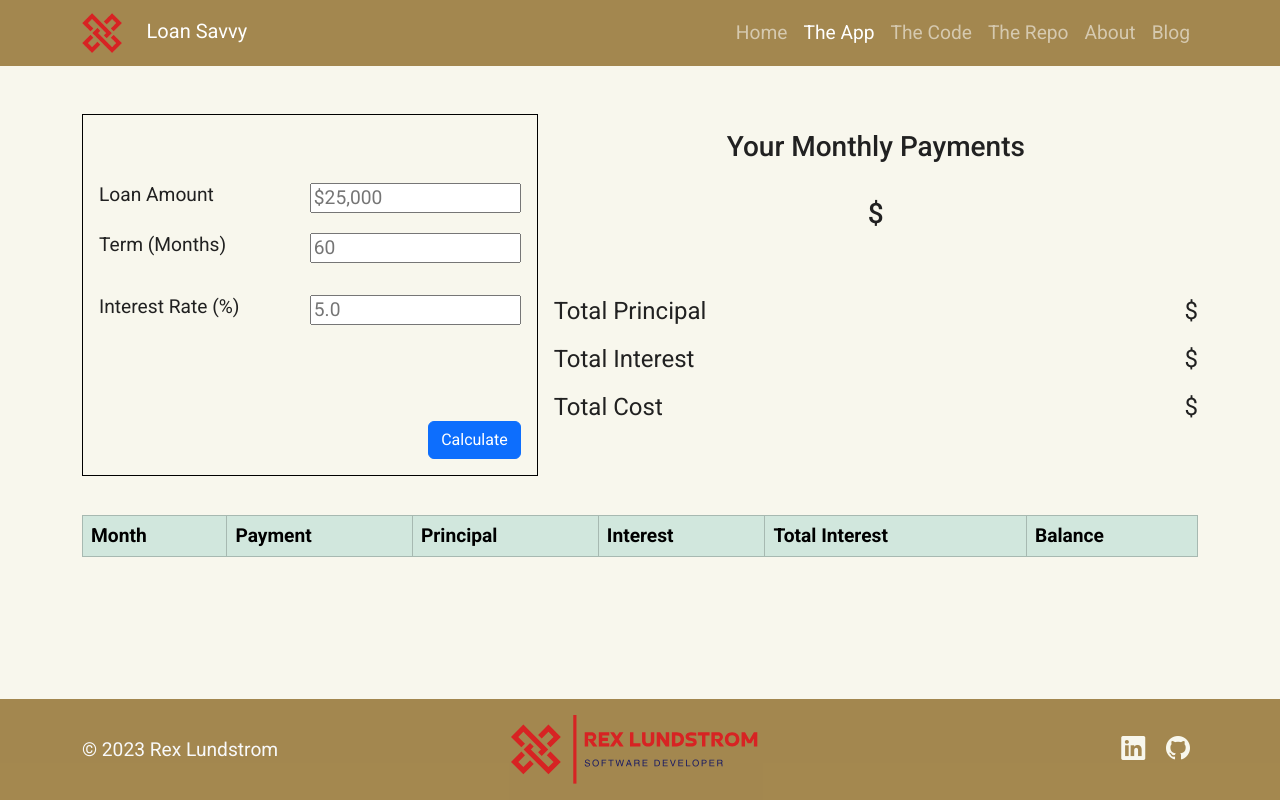
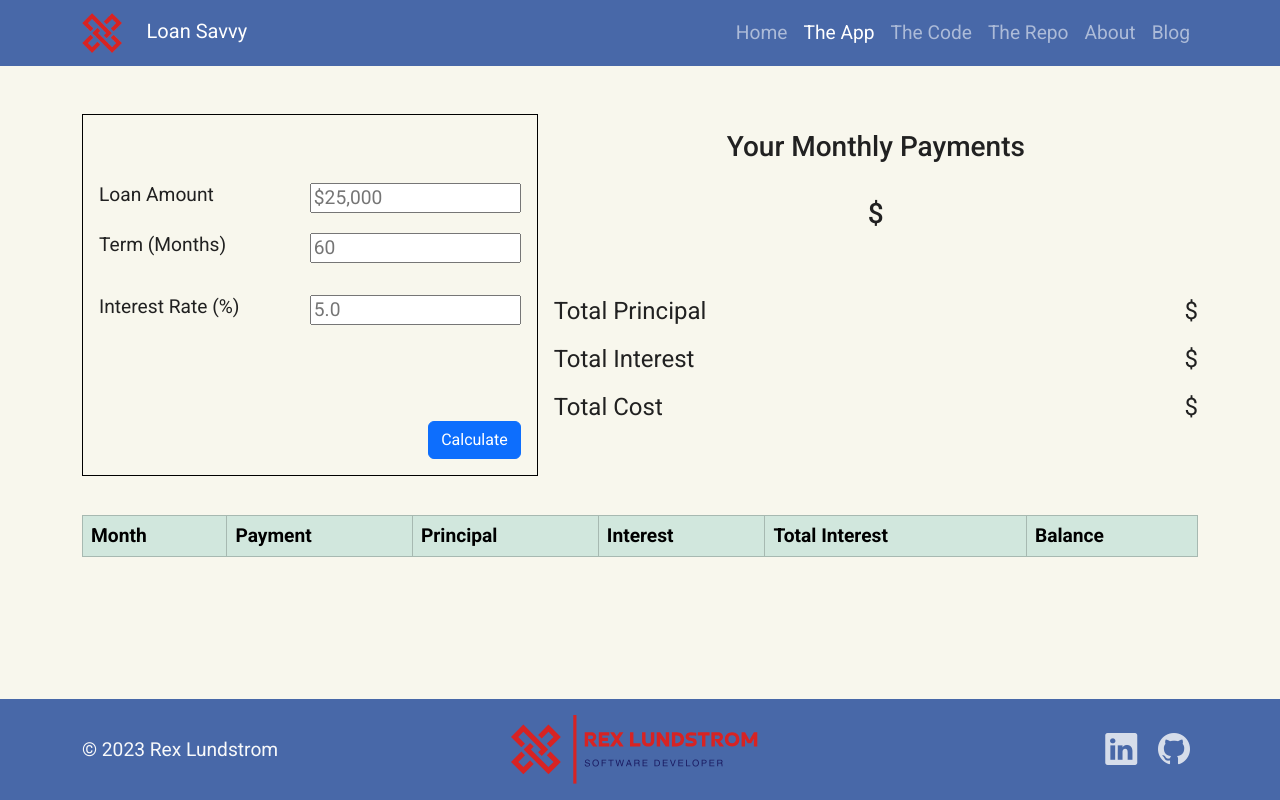
Before and after one commit to rexlundstrom/mortgage-calculator, a plain HTML site: page app.html in a window 1280 px wide. Drawn offline with nearby package versions, Linux system fonts and the light colour scheme; some packages are replaced by stand-ins of ours; a script that the page names is missing; a web font is replaced by a local one.

Commit message:
button, footer, colors up to date

```diff
--- a/app.html
+++ b/app.html
@@ -193,6 +193,7 @@
           class="py-3 row row-cols-1 row-cols-md-3 align-items-center text-center gy-3"
         >
           <div class="col">
+            <a href="https://rex-portfolio.netlify.app/">
               <svg
                 width="257.99999999999994"
                 height="68.63054187192117"
@@ -275,12 +276,13 @@
                   ></path>
                 </g>
               </svg>
+            </a>
           </div>
           <div class="col text-md-end">
-            <a href="https://linkedin.com"
+            <a href="https://www.linkedin.com/in/rex-lundstrom/"
               ><i class="bi bi-linkedin p-2 social-icons"></i
             ></a>
-            <a href="https://github.com"
+            <a href="https://github.com/rexlundstrom"
               ><i class="bi bi-github p-2 social-icons"></i
             ></a>
           </div>
--- a/css/site.css
+++ b/css/site.css
@@ -4,6 +4,7 @@
   --rex-subtitle-font: "Fira Sans", sans-serif;
   --rex-heading-font: "Bebas Neue", sans-serif;
   --rex-body-font: "Roboto", sans-serif;
+
 
   /* colors */
   --rex-primary: #d72323;
@@ -16,8 +17,10 @@
   --rex-background: rgba(250, 250, 250, 0.8);
   --rex-tertiary: #2E539E;
   --rex-tertiary-transparent: #2e539ede;
+  --rex-tertiary-light: #2e539e50;
   --rex-quad: #977838;
   --rex-quad-transparent: #977738de;
+  --rex-quad-light: #97773850;
 
 
   /* nav bar colors */
@@ -25,10 +28,12 @@
   --rex-nav-toggler: var(--rex-highlight);
   --rex-nav-toggler-glow: rgba(250, 225, 120, 0.55);
 
+
   /* form colors */
   --rex-formfocus-border: var(--rex-secondary);
   --rex-formfocus-shadow: var(--rex-primary);
   --rex-formfocus-background: var(--rex-light);
+
 
   /*  text styles */
   --rex-title: var(--rex-dark);
@@ -36,6 +41,7 @@
   --rex-font-weight: 400;
   --rex-line-height: 1.5rem;
 }
+
 
 /* Sticky Footer */
 html,
@@ -64,27 +70,30 @@ footer {
 }
 
 .footer-main {
-  background-color: var(--rex-quad-transparent);
+  background-color: var(--rex-tertiary-transparent);
 }
 
+
 .social-icons {
-  font-size: 1.5rem;
-  color: var(--rex-light);
-  transition: color 0.3s ease;
-  padding-left: .5rem; /*probably not needed*/
+  font-size: 2rem;
+  color: var(--rex-background);
+  transition: color 0.3s;
 }
 
+
 .social-icons:hover {
-  color: var(--rex-highlight);
+  color: var(--rex-secondary);
 }
+
 
 /*
 Header
 */
 
 #mainNav {
-  background-color: var(--rex-quad-transparent);
+  background-color: var(--rex-tertiary-transparent);
 }
+
 
 /* checklist for app features*/
 
```
Also changed, not shown: code.html (+4 -2 lines), index.html (+4 -4 lines), img/loan-savvy.png (added). Lines whose indentation alone changed are shown as unchanged.
